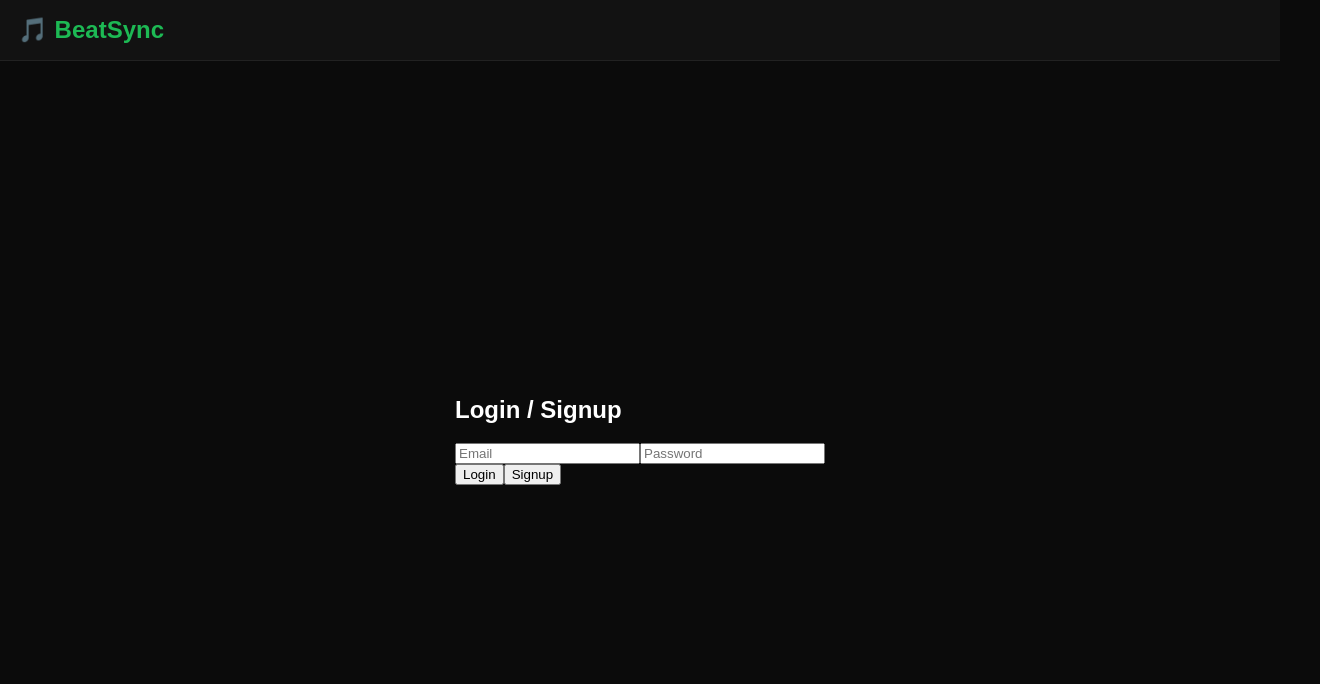
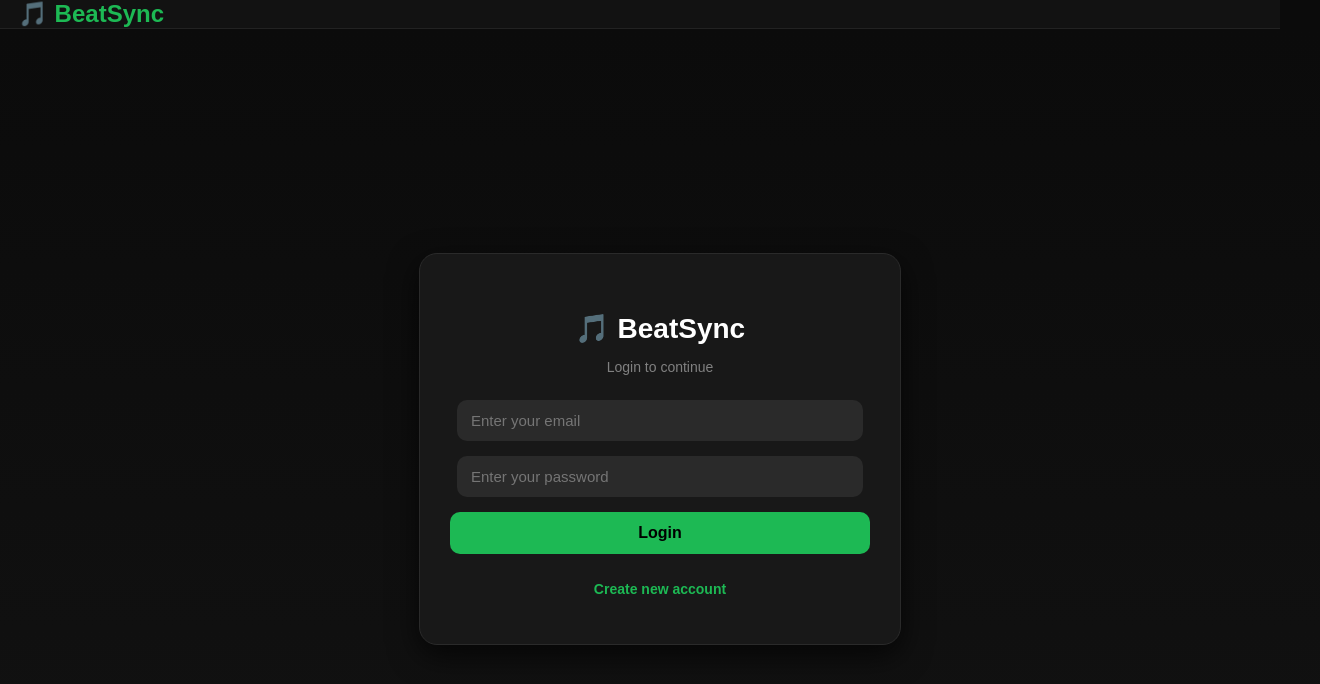
Before and after one commit to aadarshjh/BeatSync, a React (Create React App) app: page / in a window 1280 px wide. Shown: the top 684 px of the page, 1320 px wide, since content can reach past the window. Built offline with nearby package versions, Linux system fonts and the light colour scheme.

Commit message:
Updated Auth UI and fixed login

```diff
--- a/src/App.css
+++ b/src/App.css
@@ -764,3 +764,79 @@ button:disabled {
   margin-top: 10px;
   margin-bottom: 10px;
 }
+/* ---------------- AUTH PAGE ---------------- */
+.auth-page {
+  height: 100vh;
+  width: 100%;
+  background: linear-gradient(180deg, #0b0b0b, #121212);
+  display: flex;
+  justify-content: center;
+  align-items: center;
+  padding: 20px;
+}
+
+.auth-box {
+  width: 100%;
+  max-width: 420px;
+  background: #181818;
+  border: 1px solid #2a2a2a;
+  border-radius: 18px;
+  padding: 35px 30px;
+  box-shadow: 0px 10px 30px rgba(0, 0, 0, 0.7);
+  text-align: center;
+}
+
+.auth-box h2 {
+  font-size: 28px;
+  color: white;
+  margin-bottom: 10px;
+}
+
+.auth-box p {
+  font-size: 14px;
+  color: gray;
+  margin-bottom: 25px;
+}
+
+.auth-box input {
+  width: 90%;
+  padding: 12px 14px;
+  border-radius: 10px;
+  border: none;
+  outline: none;
+  background: #2a2a2a;
+  color: white;
+  font-size: 15px;
+  margin-bottom: 15px;
+}
+
+.auth-box button {
+  width: 100%;
+  padding: 12px;
+  border-radius: 10px;
+  border: none;
+  font-size: 16px;
+  font-weight: bold;
+  cursor: pointer;
+  background: #1db954;
+  color: black;
+  transition: 0.2s;
+}
+
+.auth-box button:hover {
+  background: #1ed760;
+  transform: scale(1.02);
+}
+
+.auth-box .toggle-btn {
+  margin-top: 15px;
+  background: transparent;
+  border: none;
+  color: #1db954;
+  cursor: pointer;
+  font-size: 14px;
+}
+
+.auth-box .toggle-btn:hover {
+  text-decoration: underline;
+}
--- a/src/Auth.js
+++ b/src/Auth.js
@@ -5,47 +5,81 @@ export default function Auth({ setSession }) {
   const [email, setEmail] = useState("");
   const [password, setPassword] = useState("");
 
-  const signUp = async () => {
-    const { error } = await supabase.auth.signUp({
-      email,
-      password,
-    });
+  const [isLogin, setIsLogin] = useState(true);
+  const [loading, setLoading] = useState(false);
 
-    if (error) alert(error.message);
-    else alert("Signup successful! Now login.");
-  };
+  const handleAuth = async () => {
+    if (!email || !password) {
+      alert("Please enter email and password");
+      return;
+    }
 
-  const login = async () => {
+    try {
+      setLoading(true);
+
+      if (isLogin) {
         const { data, error } = await supabase.auth.signInWithPassword({
           email,
           password,
         });
 
-    if (error) alert(error.message);
-    else setSession(data.session);
+        if (error) throw error;
+
+        setSession(data.session);
+      } else {
+        const { data, error } = await supabase.auth.signUp({
+          email,
+          password,
+        });
+
+        if (error) throw error;
+
+        alert("Signup successful! Check your email for verification link.");
+        setSession(data.session);
+      }
+    } catch (err) {
+      alert(err.message);
+    } finally {
+      setLoading(false);
+    }
   };
 
   return (
+    <div className="auth-page">
       <div className="auth-box">
-      <h2>Login / Signup</h2>
+        <h2>🎵 BeatSync</h2>
+        <p>{isLogin ? "Login to continue" : "Create a new account"}</p>
 
         <input
           type="email"
-        placeholder="Email"
+          placeholder="Enter your email"
           value={email}
           onChange={(e) => setEmail(e.target.value)}
         />
 
         <input
           type="password"
-        placeholder="Password"
+          placeholder="Enter your password"
           value={password}
           onChange={(e) => setPassword(e.target.value)}
         />
 
-      <div className="auth-buttons">
-        <button onClick={login}>Login</button>
-        <button onClick={signUp}>Signup</button>
+        <button onClick={handleAuth} disabled={loading}>
+          {loading
+            ? "Please wait..."
+            : isLogin
+            ? "Login"
+            : "Sign Up"}
+        </button>
+
+        <button
+          className="toggle-btn"
+          onClick={() => setIsLogin(!isLogin)}
+        >
+          {isLogin
+            ? "Create new account"
+            : "Already have an account? Login"}
+        </button>
       </div>
     </div>
   );
```
Lines whose indentation alone changed are shown as unchanged.
